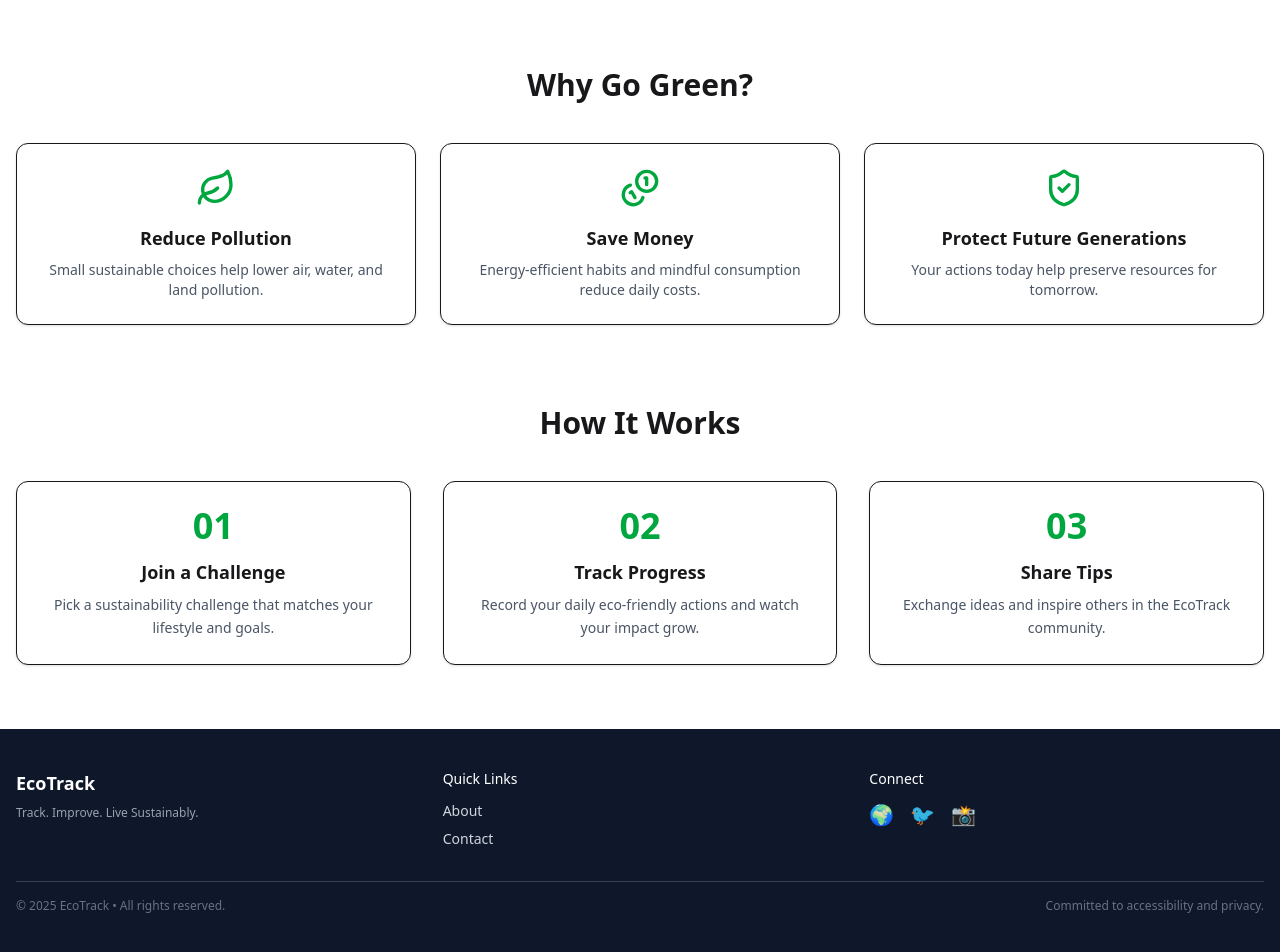
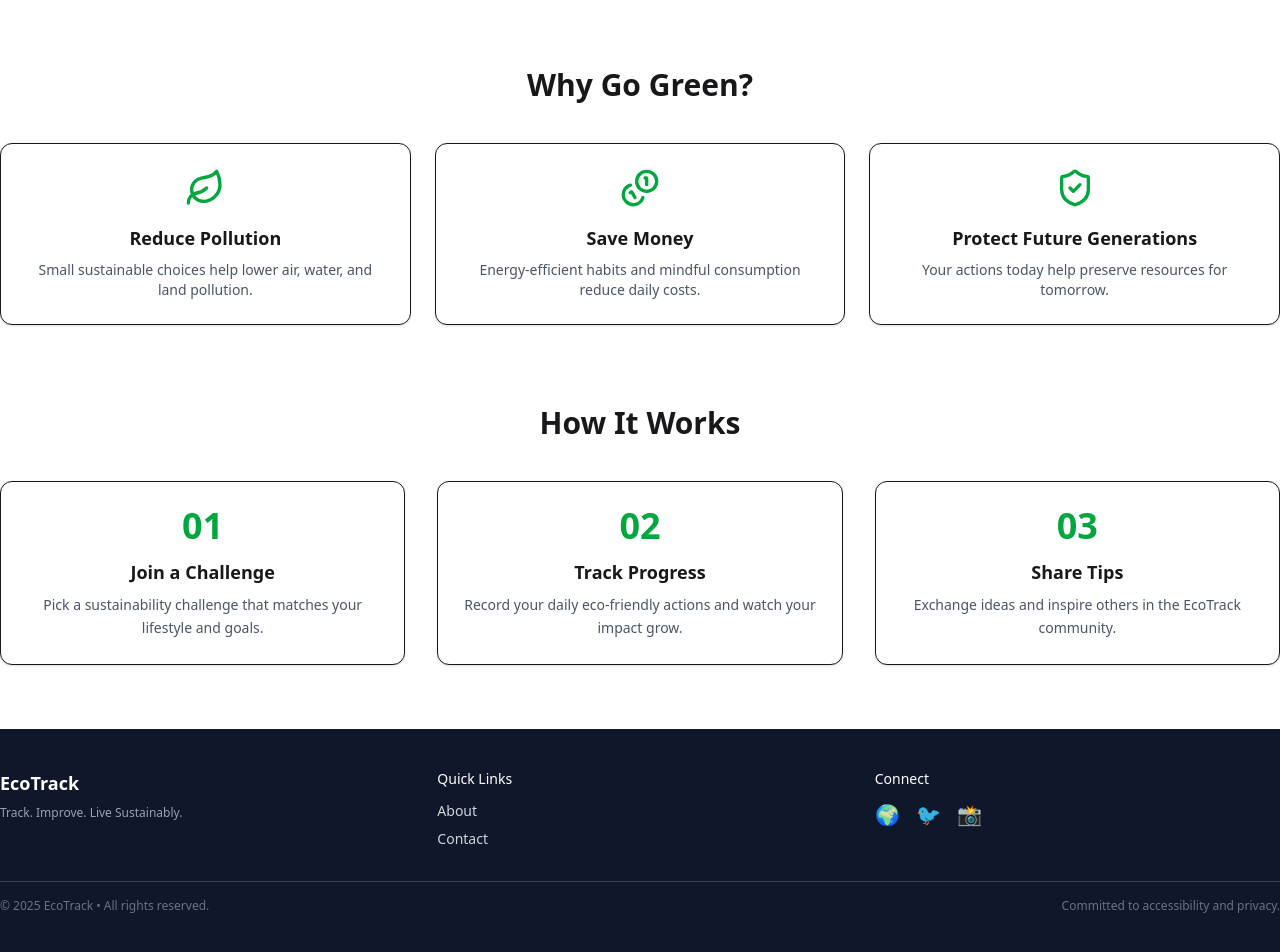
Before and after one commit to tanzircs/b12-a10-client, a React (Vite) app: page / in a window 1280 px wide. Shown: the part 1060-2012 px from the top of the page. Built offline with nearby package versions, Linux system fonts and the light colour scheme; no server answers.

Commit message:
ui responsive

```diff
--- a/src/Component/ActiveChallenges.jsx
+++ b/src/Component/ActiveChallenges.jsx
@@ -43,7 +43,7 @@ const ActiveChallenges = () => {
   }
 
   return (
-    <div className="max-w-[1440px] mx-auto px-4 mt-20">
+    <div className="max-w-[1440px] mx-auto px-4 lg:px-0 mt-20">
       <h2 className="text-3xl font-semibold text-center mb-10">
         Active Challenges
       </h2>
--- a/src/Component/Footer.jsx
+++ b/src/Component/Footer.jsx
@@ -3,7 +3,7 @@ import React from 'react';
 const Footer = () => {
     return (
       <footer className="bg-[#0f172a] text-gray-300 mt-16 py-10 text-sm">
-        <div className="max-w-[1440px] mx-auto px-4">
+        <div className="max-w-[1440px] mx-auto px-4 lg:px-0">
           <div className="grid grid-cols-1 md:grid-cols-3 gap-8">
             {/* Brand */}
             <div>
--- a/src/Component/HowItWorks.jsx
+++ b/src/Component/HowItWorks.jsx
@@ -21,7 +21,7 @@ const HowItWorks = () => {
 
   return (
     <div>
-      <div className="max-w-[1440px] mx-auto px-4 mt-20">
+      <div className="max-w-[1440px] mx-auto px-4 lg:px-0 mt-20">
         <h2 className="text-3xl font-semibold text-center mb-10">
           How It Works
         </h2>
--- a/src/Component/ImageSlider.jsx
+++ b/src/Component/ImageSlider.jsx
@@ -39,7 +39,7 @@ const ImageSlider = () => {
   const prevRef = useRef(null);
   const nextRef = useRef(null);
   return (
-    <div className="relative max-w-[1440px] mx-auto h-[500px]">
+    <div className="relative max-w-[1440px] mx-auto h-[300px] lg:h-[500px]">
       <button
         ref={prevRef}
         className="absolute left-3 top-1/2 -translate-y-1/2 z-10 bg-black/60 text-white p-3 rounded-full hover:bg-black transition"
--- a/src/Component/Navbar.jsx
+++ b/src/Component/Navbar.jsx
@@ -29,7 +29,7 @@ const Navbar = () => {
 
   return (
     <nav className="bg-base-100 shadow-sm sticky top-0 z-50">
-      <div className="navbar max-w-7xl mx-auto">
+      <div className="navbar max-w-[1440px]  mx-auto">
         <div className="navbar-start">
           <div className="dropdown">
             <label tabIndex={0} className="btn btn-ghost lg:hidden">
--- a/src/Component/RecentTips.jsx
+++ b/src/Component/RecentTips.jsx
@@ -42,7 +42,7 @@ const RecentTips = () => {
   }
 
   return (
-    <div className="max-w-[1440px] mx-auto px-4 mt-20">
+    <div className="max-w-[1440px] mx-auto px-4 lg:px-0 mt-20">
       <h2 className="text-3xl font-semibold text-center mb-10">
         Recent Community Tips
       </h2>
--- a/src/Component/Stats.jsx
+++ b/src/Component/Stats.jsx
@@ -48,7 +48,7 @@ const Stats = () => {
   }
 
   return (
-    <div className="max-w-[1440px] mx-auto px-4 mt-12 grid grid-cols-1 sm:grid-cols-2 md:grid-cols-4 gap-4">
+    <div className="max-w-[1440px] mx-auto px-4 lg:px-0 mt-12 grid grid-cols-1 sm:grid-cols-2 md:grid-cols-4 gap-4">
       {data.map((item, index) => (
         <div
           key={index}
--- a/src/Component/WhyGoGreen.jsx
+++ b/src/Component/WhyGoGreen.jsx
@@ -22,7 +22,7 @@ const WhyGoGreen = () => {
   ];
 
     return (
-      <div className="max-w-[1440px] mx-auto px-4 mt-20">
+      <div className="max-w-[1440px] mx-auto px-4 lg:px-0 mt-20">
         <h2 className="text-3xl font-semibold text-center mb-10">
           Why Go Green?
         </h2>
```
